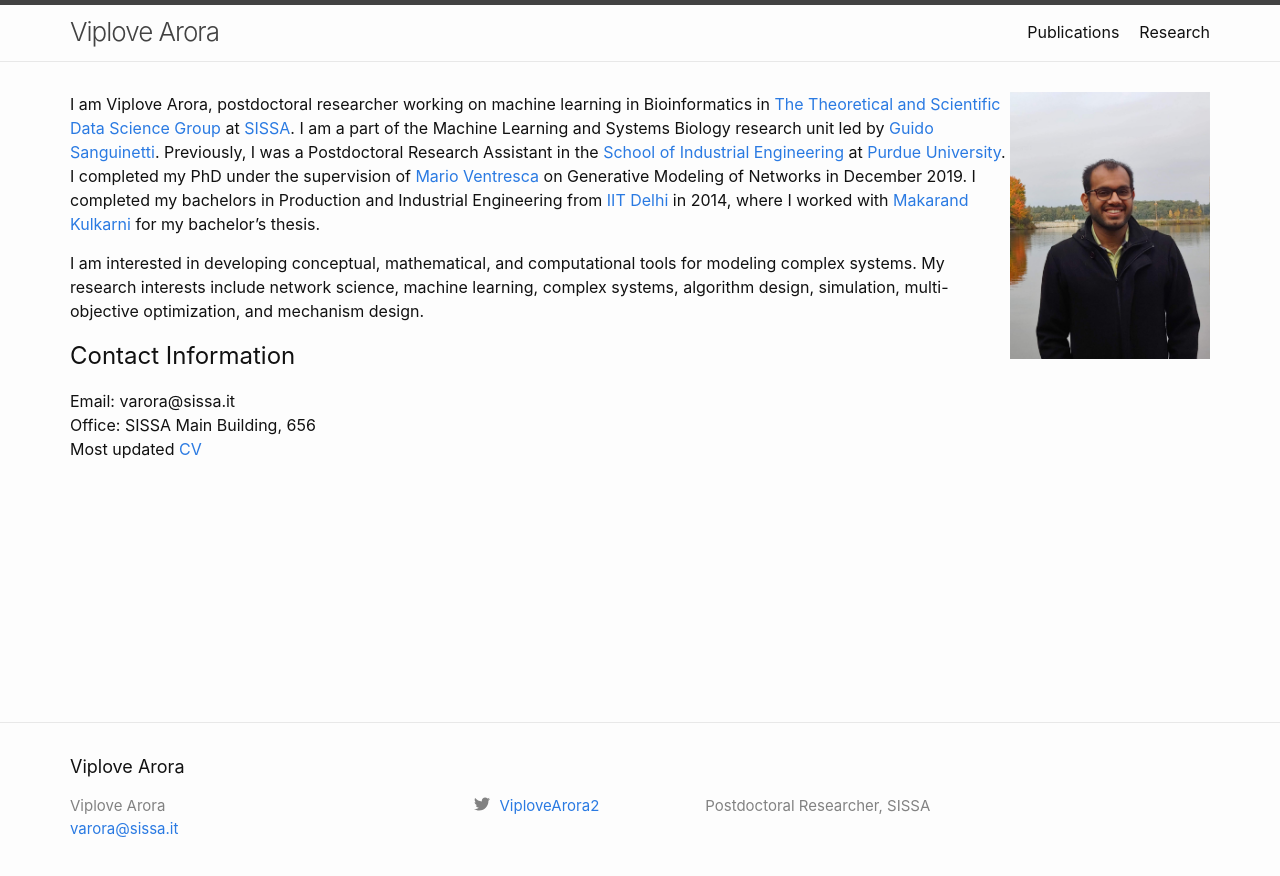
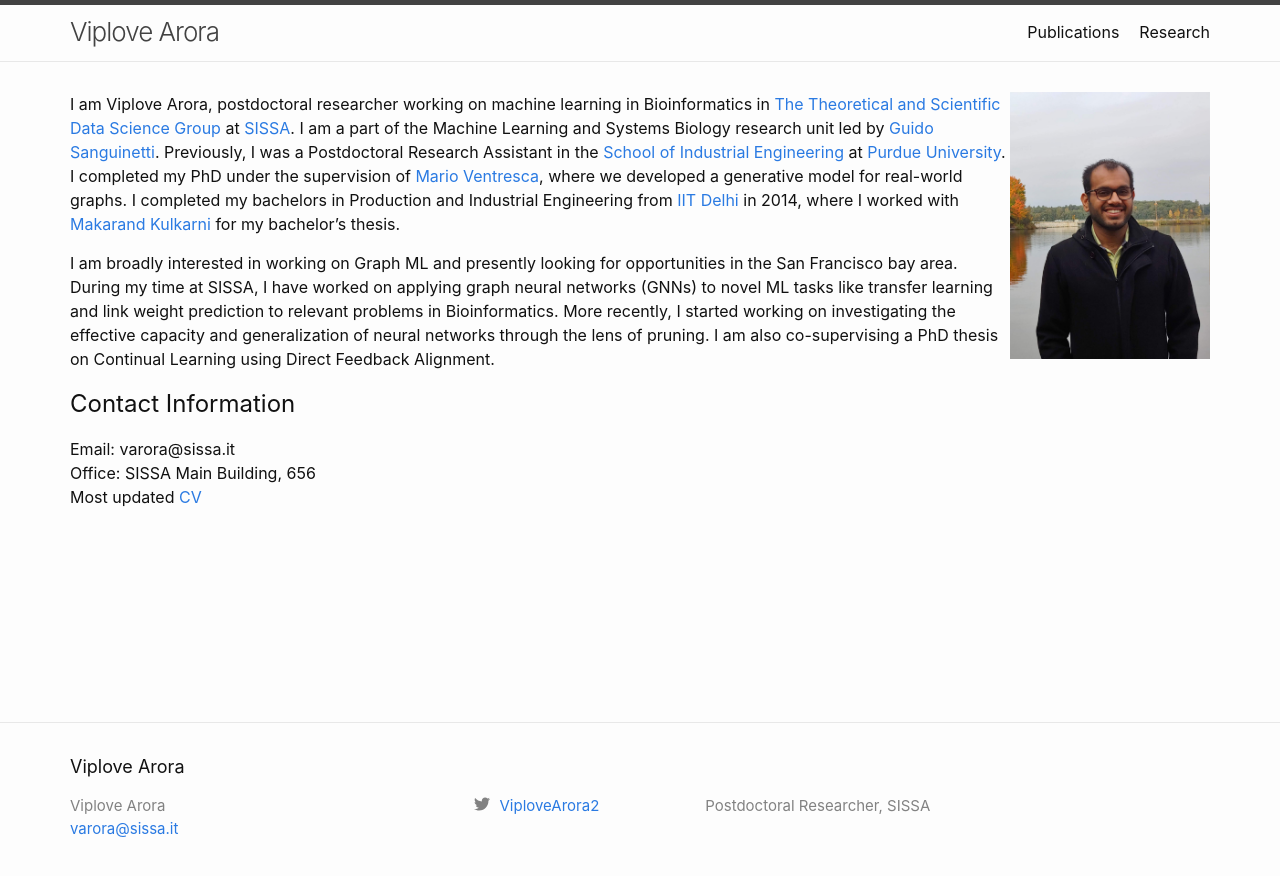
Before and after one commit to viplovearora/viplovearora.github.io, a Jekyll site: the page built from index.md, in a window 1280 px wide. Shown: the top 876 px of the page. Built offline with Jekyll 4.4.1, drawn with Linux system fonts in a browser that asks for light colours.

Commit message:
Update index.md

```diff
--- a/index.md
+++ b/index.md
@@ -5,9 +5,11 @@
 layout: home
 ---
 <img style="float: right;" src="Viplove.jpg" width="200" />
-I am Viplove Arora, postdoctoral researcher working on machine learning in Bioinformatics in [The Theoretical and Scientific Data Science Group](https://datascience.sissa.it/) at [SISSA](https://www.sissa.it/). I am a part of the Machine Learning and Systems Biology research unit led by [Guido Sanguinetti](https://datascience.sissa.it/person/11/guido-sanguinetti). Previously, I was a Postdoctoral Research Assistant in the [School of Industrial Engineering](https://engineering.purdue.edu/IE) at [Purdue University](https://www.purdue.edu/). I completed my PhD under the supervision of [Mario Ventresca](https://engineering.purdue.edu/~mventresca/index.php) on Generative Modeling of Networks in December 2019. I completed my bachelors in Production and Industrial Engineering from [IIT Delhi](http://www.iitd.ac.in/) in 2014, where I worked with [Makarand Kulkarni](https://www.me.iitb.ac.in/?q=faculty/Prof.%20Makarand.%20Shrikrishna.%20Kulkarni) for my bachelor's thesis.
+I am Viplove Arora, postdoctoral researcher working on machine learning in Bioinformatics in [The Theoretical and Scientific Data Science Group](https://datascience.sissa.it/) at [SISSA](https://www.sissa.it/). I am a part of the Machine Learning and Systems Biology research unit led by [Guido Sanguinetti](https://datascience.sissa.it/person/11/guido-sanguinetti). Previously, I was a Postdoctoral Research Assistant in the [School of Industrial Engineering](https://engineering.purdue.edu/IE) at [Purdue University](https://www.purdue.edu/). I completed my PhD under the supervision of [Mario Ventresca](https://engineering.purdue.edu/~mventresca/index.php), where we developed a generative model for real-world graphs. I completed my bachelors in Production and Industrial Engineering from [IIT Delhi](http://www.iitd.ac.in/) in 2014, where I worked with [Makarand Kulkarni](https://www.me.iitb.ac.in/?q=faculty/Prof.%20Makarand.%20Shrikrishna.%20Kulkarni) for my bachelor's thesis.
 
-I am interested in developing conceptual, mathematical, and computational tools for modeling complex systems. My research interests include network science, machine learning, complex systems, algorithm design, simulation, multi-objective optimization, and mechanism design.
+I am broadly interested in working on Graph ML and presently looking for opportunities in the San Francisco bay area. During my time at SISSA, I have worked on applying graph neural networks (GNNs) to novel ML tasks like transfer learning and link weight prediction to relevant problems in Bioinformatics. More recently, I started working on investigating the effective capacity and generalization of neural networks through the lens of pruning. I am also co-supervising a PhD thesis on Continual Learning using Direct Feedback Alignment.
+
+<!-- I am interested in developing conceptual, mathematical, and computational tools for modeling complex systems. My research interests include network science, machine learning, complex systems, algorithm design, simulation, multi-objective optimization, and mechanism design. -->
 
 ## Contact Information
 Email: varora@sissa.it
```
